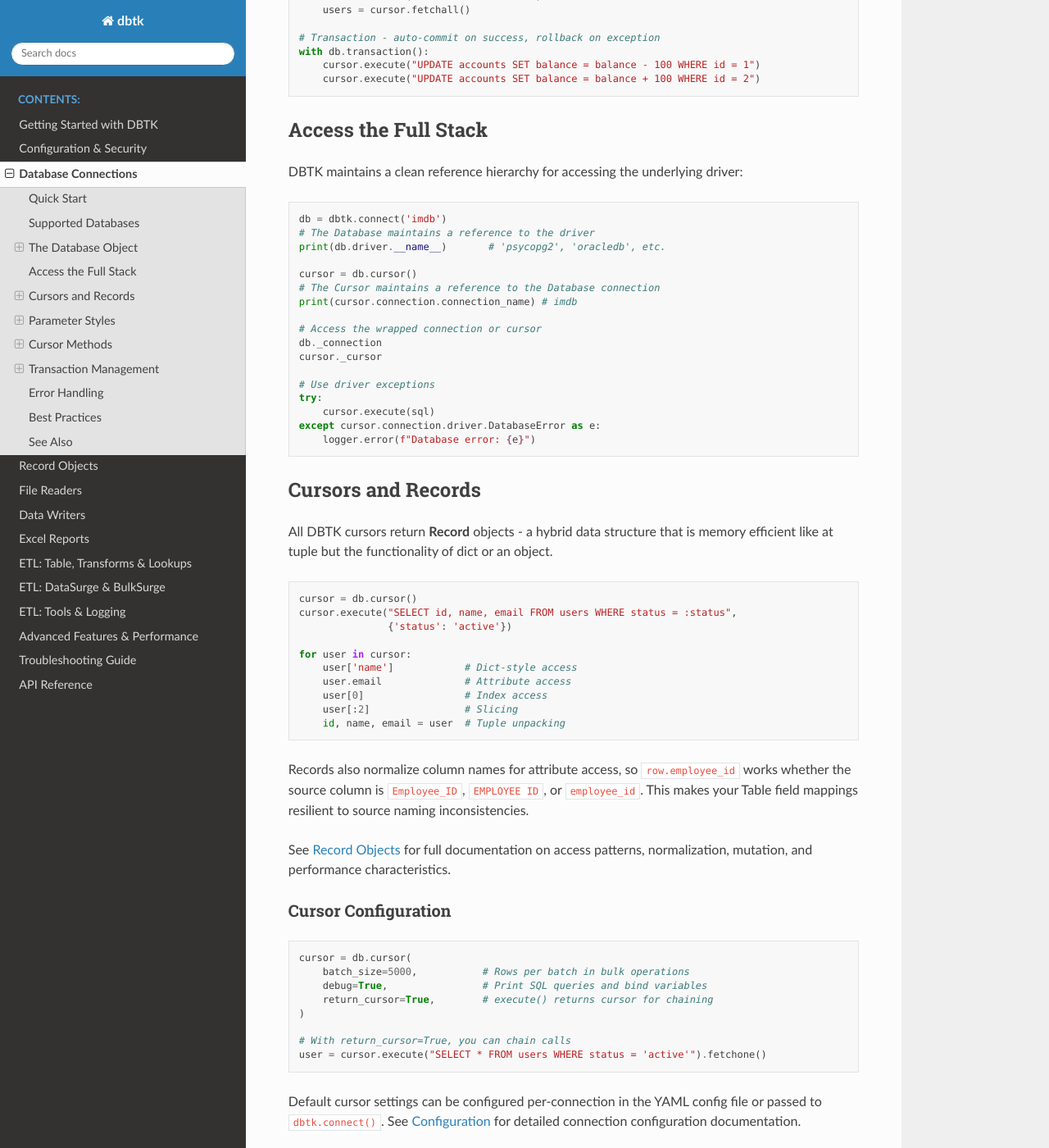
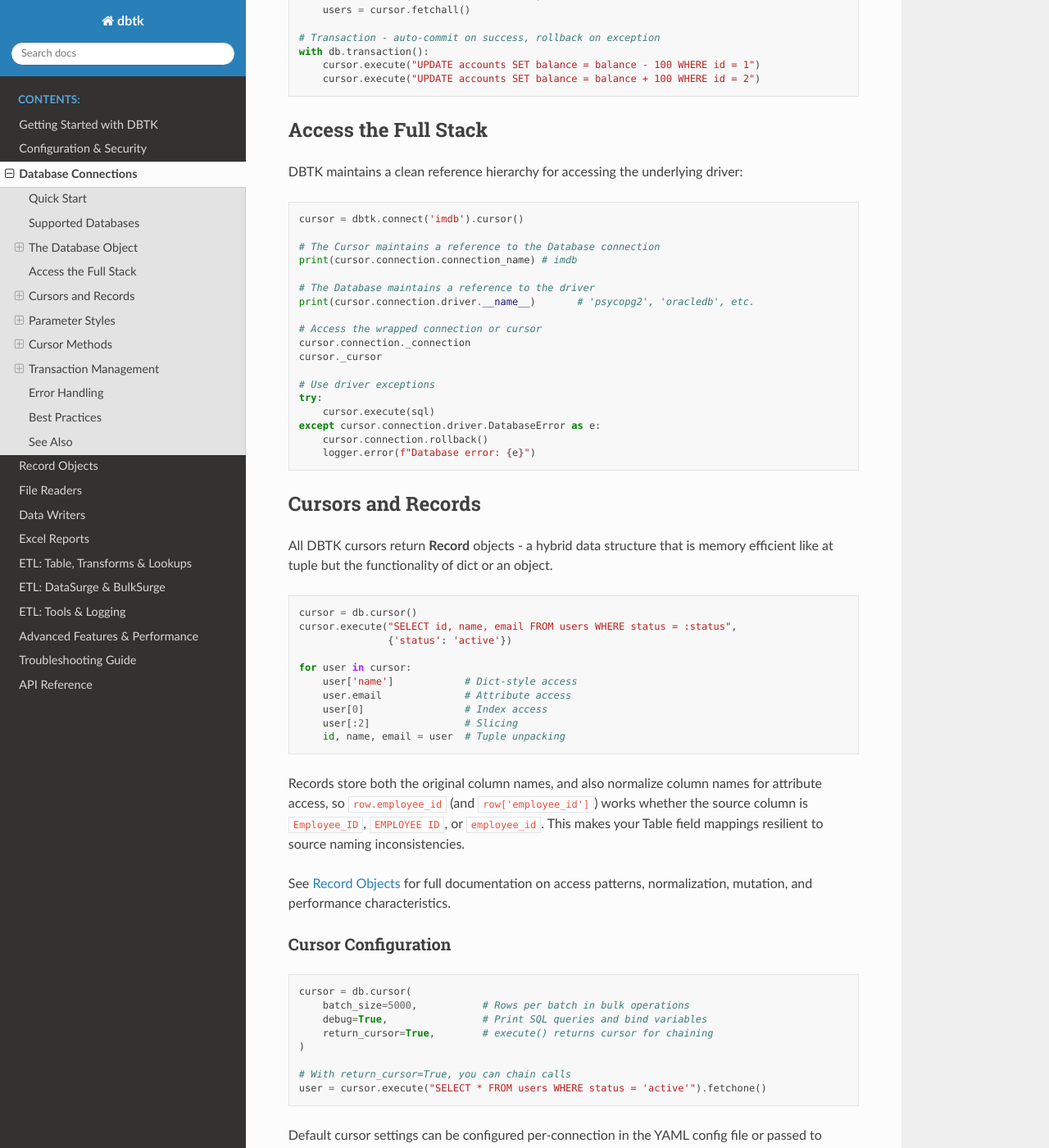
Before and after one commit to scottrbailey/dbtk, a Sphinx documentation site: the page built from docs/03-database-connections.md, in a window 1280 px wide and 1400 px high, scrolled down 2036 px. Shown: the whole window at 82% size. Built offline with Sphinx 7.4.7 and the Read the Docs theme 3.1.0, drawn with Linux system fonts in a browser that asks for light colours; some of the changed text lies outside the part shown.

````diff
--- a/docs/03-database-connections.md
+++ b/docs/03-database-connections.md
@@ -25,20 +25,20 @@ db = sqlite('path/to/database.db')
 
 DBTK supports multiple database drivers with automatic detection and fallback:
 
-| Database | Driver | Install Command | Notes                                                     |
-|----------|--------|-----------------|-----------------------------------------------------------|
-| PostgreSQL | psycopg2 | `pip install psycopg2-binary` | Recommended, most mature                                  |
-| PostgreSQL | psycopg (3) | `pip install psycopg-binary` | Newest version, async support                             |
-| PostgreSQL | pgdb | `pip install pgdb` | DB-API compliant                                          |
-| Oracle | oracledb | `pip install oracledb` | Thin mode - no Oracle client required                     |
-| Oracle | cx_Oracle | `pip install cx_Oracle` | Requires Oracle client installation                       |
-| MySQL | mysqlclient | `pip install mysqlclient` | Fastest option, C extension, module name MySQLdb          |
-| MySQL | mariadb | `pip install mariadb` | Official MariaDB connector, C extension, MySQL compatible |
-| MySQL | mysql.connector | `pip install mysql-connector-python` | Official MySQL connector                                  |
-| MySQL | pymysql | `pip install pymysql` | Pure Python, lightweight                                  |
-| SQL Server | pyodbc | `pip install pyodbc` | ODBC driver required on system                            |
-| SQL Server | pymssql | `pip install pymssql` | Lightweight, no ODBC needed                               |
-| SQLite | sqlite3 | Built-in | No installation needed                                    |
+| Database   | Driver          | Install Command                      | Notes                                                     |
+|------------|-----------------|--------------------------------------|-----------------------------------------------------------|
+| PostgreSQL | psycopg2        | `pip install psycopg2-binary`        | Recommended, most mature                                  |
+| PostgreSQL | psycopg (3)     | `pip install psycopg-binary`         | Newest version, async support                             |
+| PostgreSQL | pgdb            | `pip install pgdb`                   | DB-API compliant                                          |
+| Oracle     | oracledb        | `pip install oracledb`               | Thin mode - no Oracle client required                     |
+| Oracle     | cx_Oracle       | `pip install cx_Oracle`              | Requires Oracle client installation                       |
+| MySQL      | mysqlclient     | `pip install mysqlclient`            | Fastest option, C extension, module name MySQLdb          |
+| MySQL      | mariadb         | `pip install mariadb`                | Official MariaDB connector, C extension, MySQL compatible |
+| MySQL      | mysql.connector | `pip install mysql-connector-python` | Official MySQL connector                                  |
+| MySQL      | pymysql         | `pip install pymysql`                | Pure Python, lightweight                                  |
+| SQL Server | pyodbc          | `pip install pyodbc`                 | ODBC driver required on system                            |
+| SQL Server | pymssql         | `pip install pymssql`                | Lightweight, no ODBC needed                               |
+| SQLite     | sqlite3         | Built-in                             | No installation needed                                    |
 
 **Driver priority:** DBTK automatically selects the best available driver based on priority. Override with `driver='driver_name'` in your connection config or function call.
 
@@ -90,22 +90,23 @@ with db.transaction():
 DBTK maintains a clean reference hierarchy for accessing the underlying driver:
 
 ```python
-db = dbtk.connect('imdb')
-# The Database maintains a reference to the driver
-print(db.driver.__name__)       # 'psycopg2', 'oracledb', etc.
+cursor = dbtk.connect('imdb').cursor()
 
-cursor = db.cursor()
 # The Cursor maintains a reference to the Database connection
 print(cursor.connection.connection_name) # imdb
 
+# The Database maintains a reference to the driver
+print(cursor.connection.driver.__name__)       # 'psycopg2', 'oracledb', etc.
+
 # Access the wrapped connection or cursor
-db._connection
+cursor.connection._connection
 cursor._cursor
 
 # Use driver exceptions
 try:
     cursor.execute(sql)
 except cursor.connection.driver.DatabaseError as e:
+    cursor.connection.rollback()
     logger.error(f"Database error: {e}")
 ```
 
@@ -127,7 +128,7 @@ for user in cursor:
     id, name, email = user  # Tuple unpacking
 ```
 
-Records also normalize column names for attribute access, so `row.employee_id` works whether the source column is `Employee_ID`, `EMPLOYEE ID`, or `employee_id`. This makes your Table field mappings resilient to source naming inconsistencies.
+Records store both the original column names, and also normalize column names for attribute access, so `row.employee_id` (and `row['employee_id']`) works whether the source column is `Employee_ID`, `EMPLOYEE ID`, or `employee_id`. This makes your Table field mappings resilient to source naming inconsistencies.
 
 See [Record Objects](04-record.md) for full documentation on access patterns, normalization, mutation, and performance characteristics.
 
@@ -294,9 +295,9 @@ desc = cursor.description
 try:
     cursor.execute("UPDATE accounts SET balance = balance - 100 WHERE id = 1")
     cursor.execute("UPDATE accounts SET balance = balance + 100 WHERE id = 2")
-    db.commit()
+    cursor.connection.commit()
 except Exception:
-    db.rollback()
+    cursor.connection.rollback()
     raise
 ```
 
````
Also changed, not shown: docs/01-getting-started.md (+37 -14 lines), docs/07-table.md (+3 -2 lines), 1 other file.
